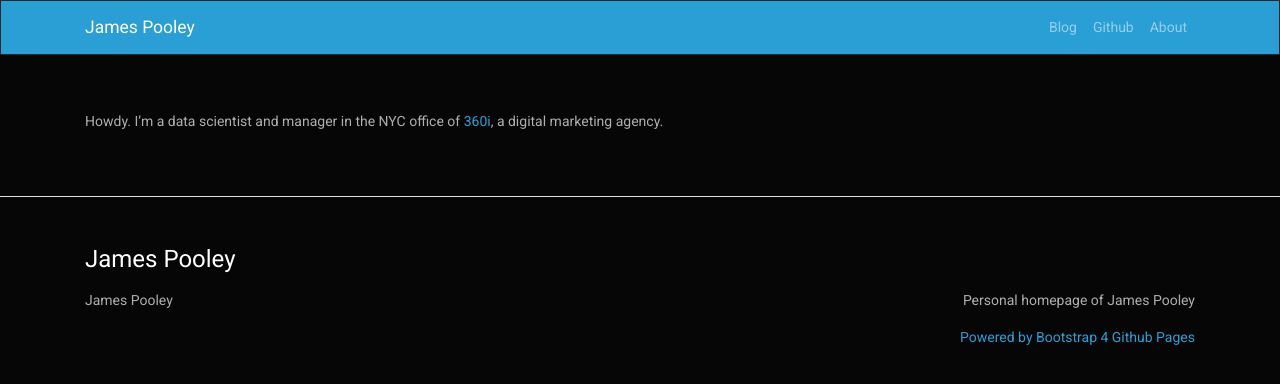
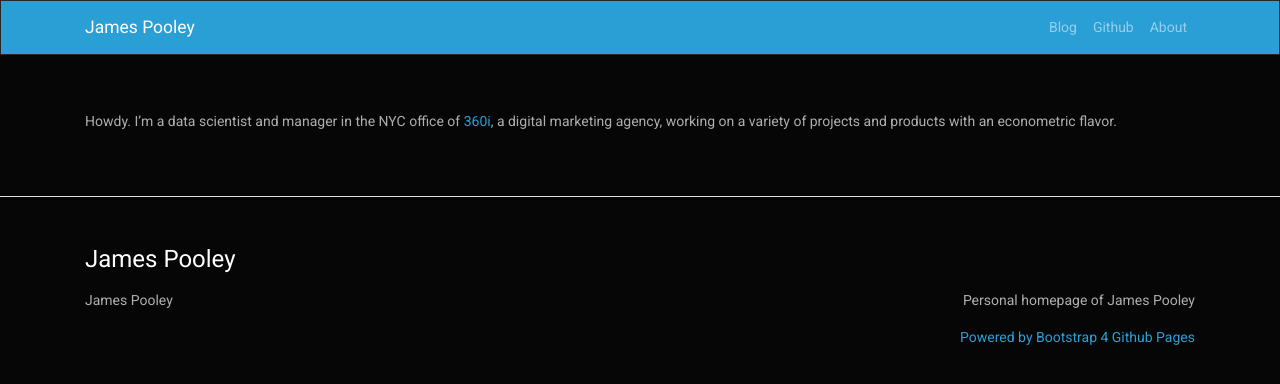
Before and after one commit to jamespooley/archived-jamespooley.github.io, a Jekyll site: the page built from about.md, in a window 1280 px wide. Shown: the top 384 px of the page. Built offline with Jekyll 4.4.1, drawn with Linux system fonts in a browser that asks for light colours; our own code applies the rules of GitHub Pages for plain Markdown files.

Commit message:
Update 'about' text

```diff
--- a/about.md
+++ b/about.md
@@ -1 +1,2 @@
-Howdy. I'm a data scientist and manager in the NYC office of [360i](https://360i.com/capabilities/analytics/), a digital marketing agency.
+Howdy. I'm a data scientist and manager in the NYC office of [360i](https://360i.com/capabilities/analytics/), a digital marketing agency, working
+on a variety of projects and products with an econometric flavor.
```
